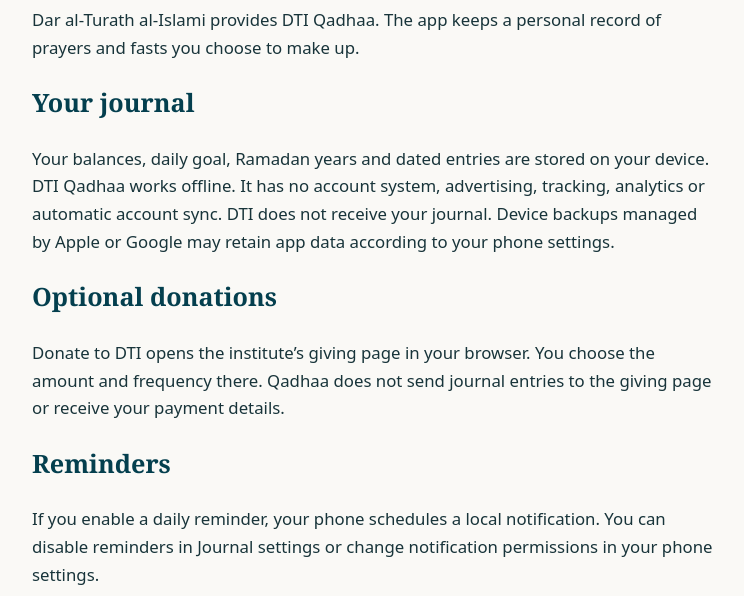
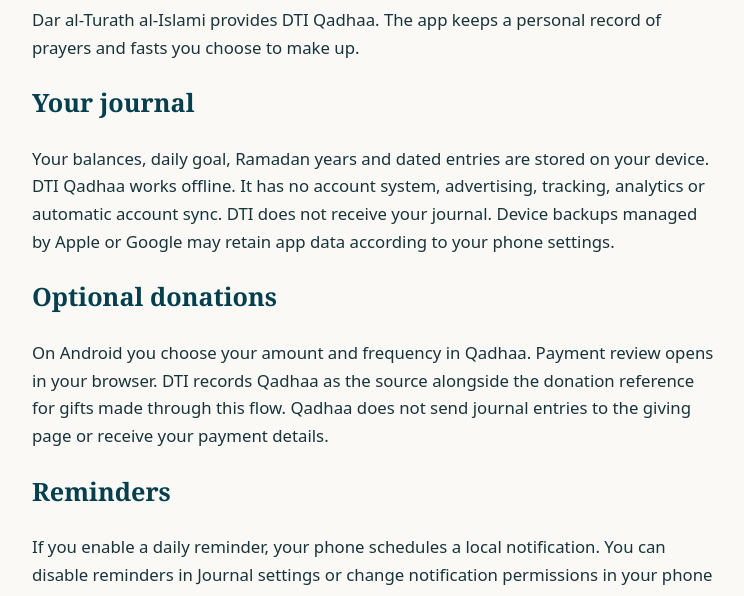
Before and after one commit to MzedK/qadhaa-privacy, a plain HTML site: page index.html in a window 1280 px wide. Shown: the part 136-732 px from the top of the page, without its empty margins (264-1008 px from the left). Drawn offline with Linux system fonts and the light colour scheme.

Commit message:
Describe Qadhaa donation-source attribution

```diff
--- a/index.html
+++ b/index.html
@@ -4,7 +4,7 @@
 <main><h1>DTI Qadhaa privacy and support</h1>
 <p>Dar al-Turath al-Islami provides DTI Qadhaa. The app keeps a personal record of prayers and fasts you choose to make up.</p>
 <h2>Your journal</h2><p>Your balances, daily goal, Ramadan years and dated entries are stored on your device. DTI Qadhaa works offline. It has no account system, advertising, tracking, analytics or automatic account sync. DTI does not receive your journal. Device backups managed by Apple or Google may retain app data according to your phone settings.</p>
-<h2>Optional donations</h2><p>Donate to DTI opens the institute’s giving page in your browser. You choose the amount and frequency there. Qadhaa does not send journal entries to the giving page or receive your payment details.</p>
+<h2>Optional donations</h2><p>On Android you choose your amount and frequency in Qadhaa. Payment review opens in your browser. DTI records Qadhaa as the source alongside the donation reference for gifts made through this flow. Qadhaa does not send journal entries to the giving page or receive your payment details.</p>
 <h2>Reminders</h2><p>If you enable a daily reminder, your phone schedules a local notification. You can disable reminders in Journal settings or change notification permissions in your phone settings.</p>
 <h2>Backups and deletion</h2><p>Save backup creates a readable file containing the journal. You choose its destination. Keep backups somewhere private. Restore backup lets you inspect the entry count before replacing your current journal. To clear the journal, open Journal settings and select Erase journal from this device. Delete exported backups separately wherever you saved them.</p>
 <h2>Support</h2><p>Contact Dar al-Turath al-Islami at <a href="mailto:admin@daralturath.co.za">admin@daralturath.co.za</a>. Include the app version and phone model when reporting a problem. You can describe the issue without sharing your journal.</p></main></html>
```
